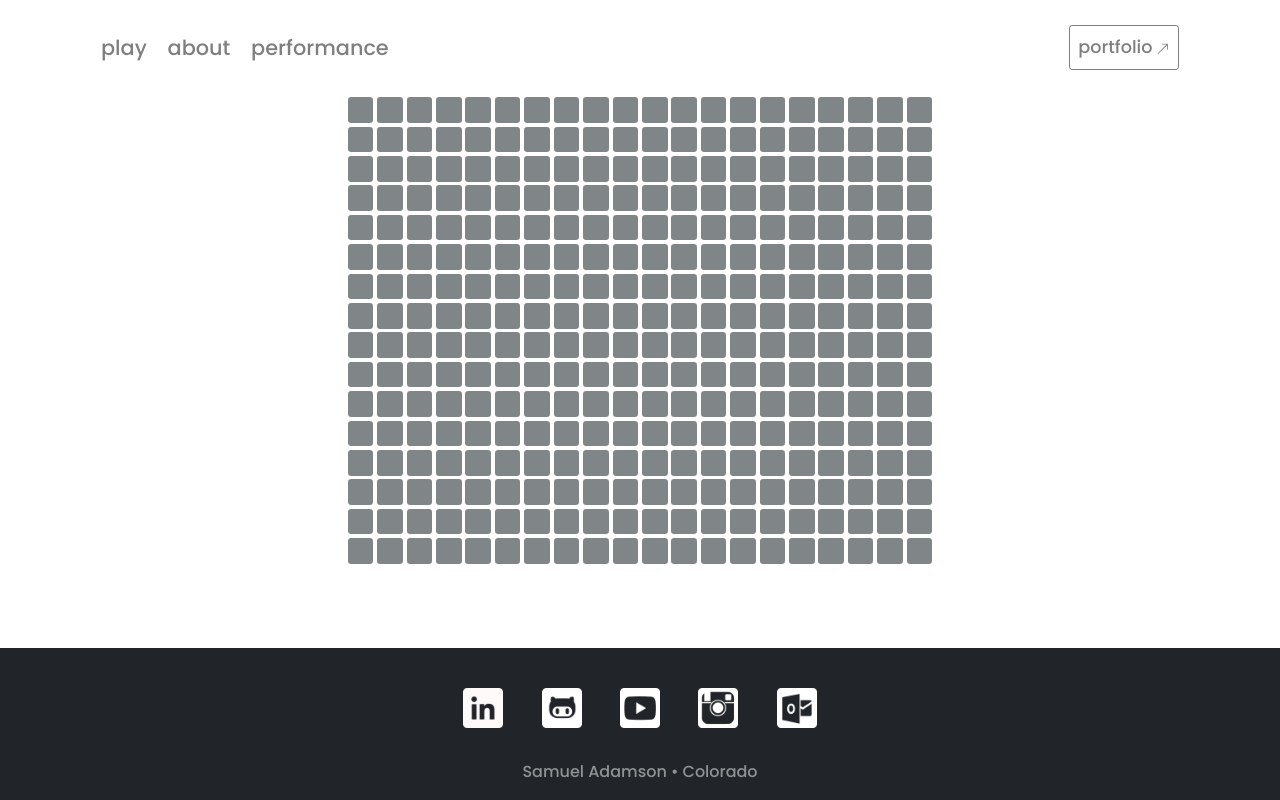
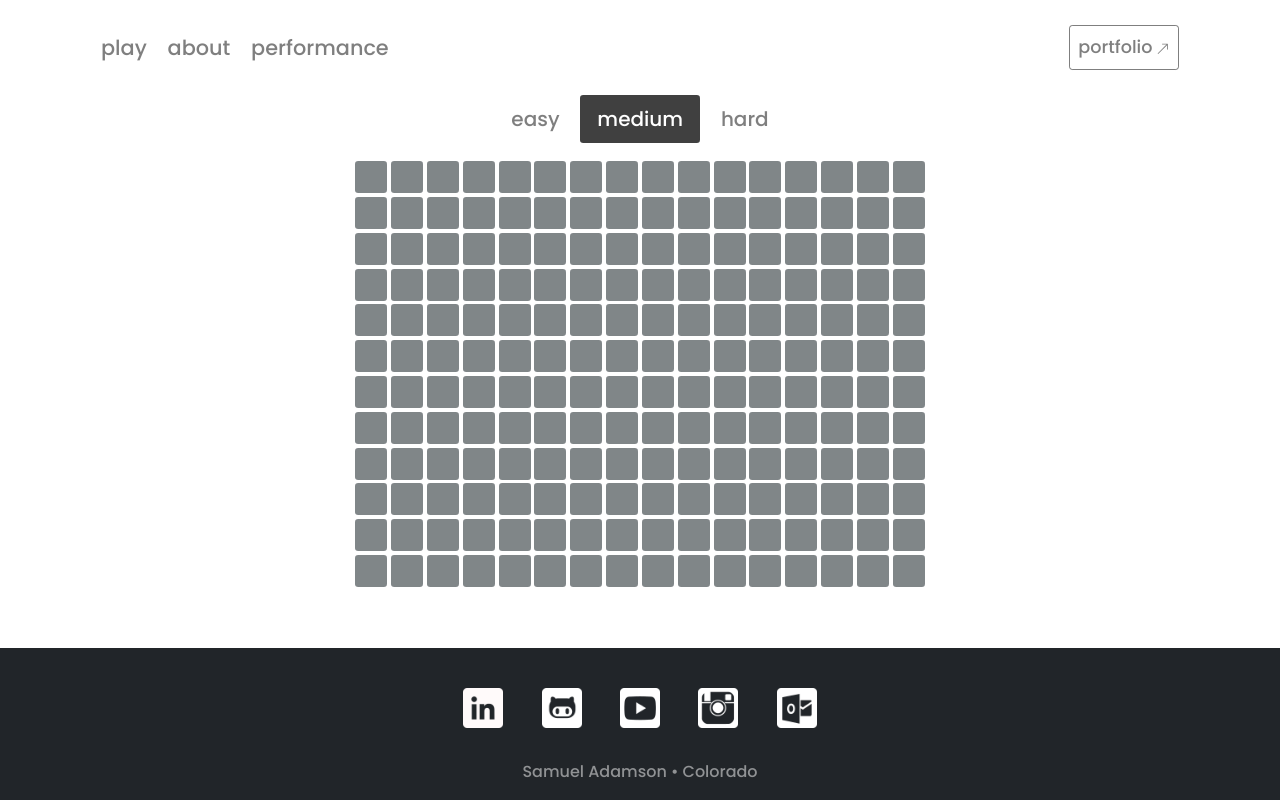
Before and after one commit to SamuelAdamson/minesweeper-web-app, a Next.js app: page / in a window 1280 px wide. Built offline with nearby package versions, Linux system fonts and the light colour scheme.

Commit message:
Started mode selection, some css

```diff
--- a/src/Game/Game.tsx
+++ b/src/Game/Game.tsx
@@ -1,11 +1,12 @@
 import { Container } from 'react-bootstrap';
-import { Grid } from './components';
+import { Grid, ModeSelect } from './components';
 import styles from './Game.module.css';
 
 export const Game = () => {
   return (
     <Container fluid className={styles.game}>
-      <Grid mode="hard" />
+      <ModeSelect mode="medium" />
+      <Grid mode="medium" />
     </Container>
   );
 };
--- /dev/null
+++ b/src/Game/components/ModeSelect/ModeSelect.module.css
@@ -0,0 +1,38 @@
+.ModeSelect {
+  display: flex;
+  justify-content: center;
+  margin-bottom: 1rem;
+}
+.ModeGroup {
+  justify-content: center;
+  width: 100%;
+}
+.ModeButton {
+  background-color: transparent;
+  margin-left: 0.3rem;
+  margin-right: 0.3rem;
+  border-color: transparent;
+  border-radius: 0.2rem !important;
+  color: rgba(0,0,0,0.5);
+  transition: all ease 0.3s;
+}
+.ModeButton:hover {
+  background-color: transparent;
+  border-color: transparent;
+  color: rgba(0,0,0,1);
+}
+.ModeButton:focus,
+.ModeButton:active {
+  outline: none !important;
+  box-shadow: none !important;
+  background-color: transparent !important;
+}
+.ModeButton:active {
+  color: rgba(0,0,0,1) !important;
+  border-color: transparent !important;
+}
+.ModeButton.Selected,
+.ModeButton.Selected:focus {
+  color: rgba(255,255,255,1) !important;
+  background-color: rgba(0,0,0,0.75) !important;
+}
--- /dev/null
+++ b/src/Game/components/ModeSelect/ModeSelect.tsx
@@ -0,0 +1,29 @@
+import { Container, Button, ButtonGroup } from 'react-bootstrap'
+import { Mode } from '../type'
+import styles from './ModeSelect.module.css'
+import cx from 'classnames';
+
+type Props = {
+  mode: Mode;
+}
+
+const modes: Array<Mode> = ['easy', 'medium', 'hard']
+
+export const ModeSelect = ({ mode }: Props) => {
+  return (
+    <Container fluid className={ styles.ModeSelect }>
+      <ButtonGroup size="lg" >
+        {modes.map((m: Mode) => (
+          <Button
+            className={
+              (m == mode) ? cx(styles.ModeButton, styles.Selected)
+              : styles.ModeButton
+            }
+          >
+            {m}
+          </Button>
+        ))}
+      </ButtonGroup>
+    </Container>
+  )
+}
--- /dev/null
+++ b/src/Game/components/ModeSelect/index.ts
@@ -0,0 +1 @@
+export { ModeSelect } from './ModeSelect';
--- a/src/Game/components/index.ts
+++ b/src/Game/components/index.ts
@@ -1,2 +1,3 @@
 export { Cell } from './Cell';
 export { Grid } from './Grid';
+export { ModeSelect } from './ModeSelect'
```
